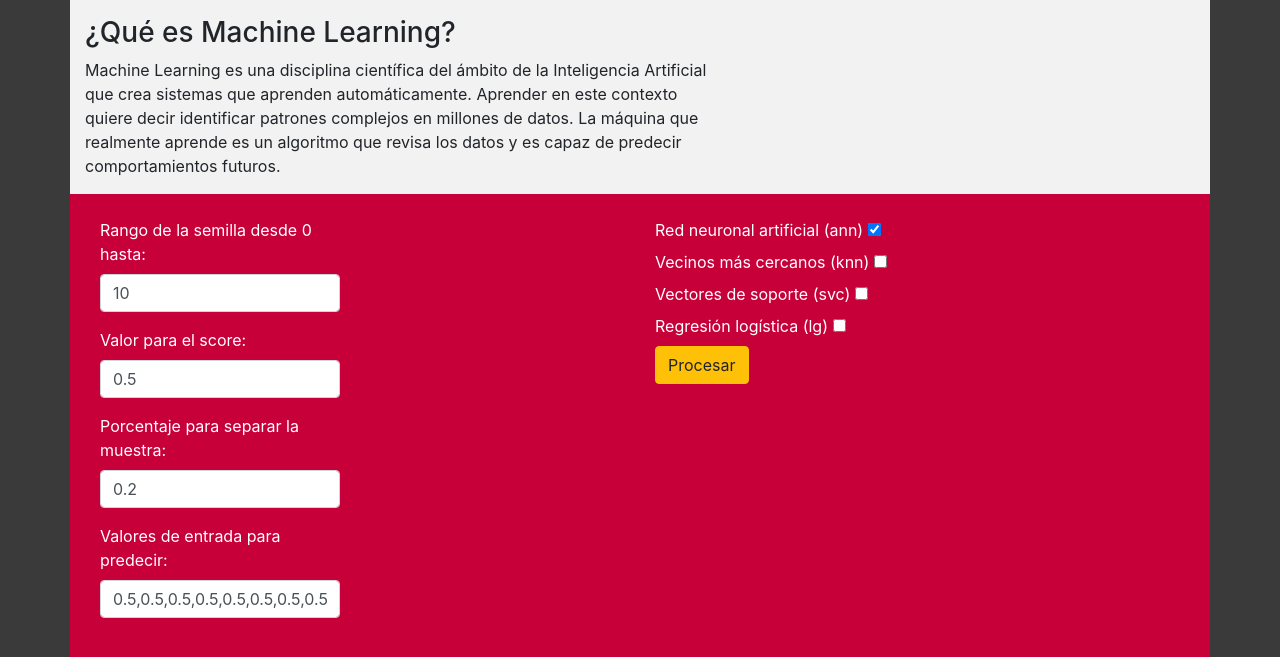
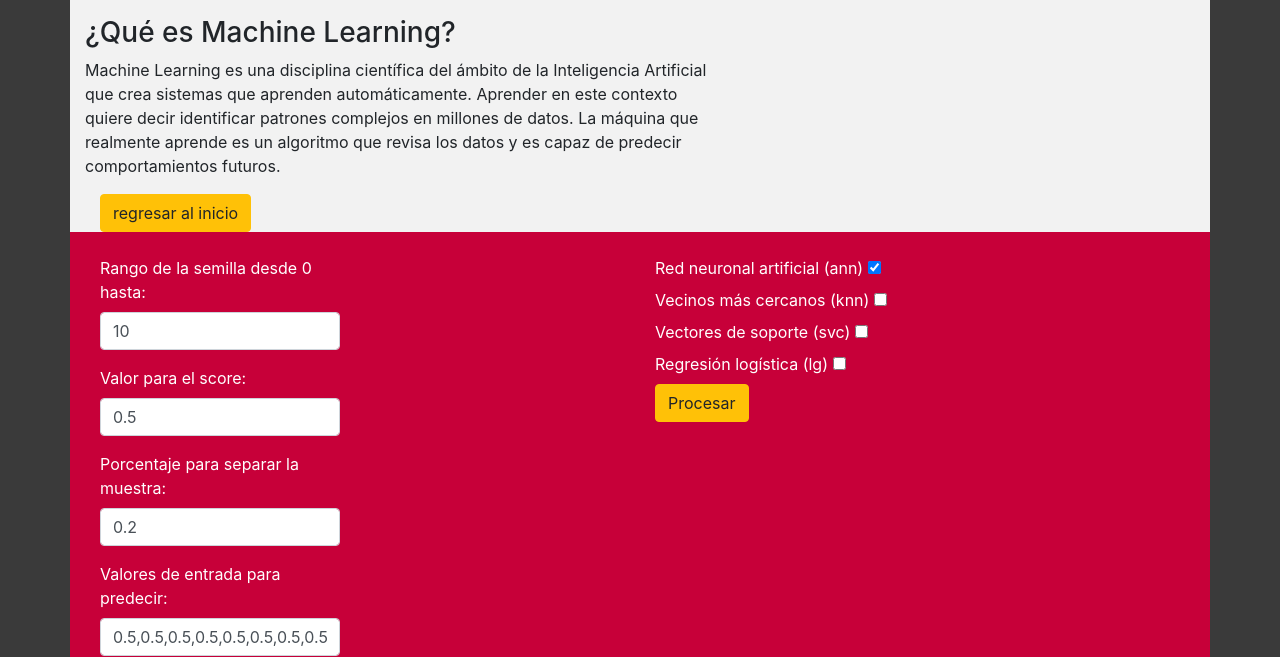
Before and after one commit to Sebastian-MG/Aplicacion, a Flask app: template templates/ML.html in a window 1280 px wide. Shown: the part 46-703 px from the top of the page. Run offline with Flask 2, Linux system fonts and the light colour scheme; the template is opened without the code that fills it, so the values that code supplies are empty; some libraries are stand-ins or nearby versions.

Commit message:
Add files via upload

```diff
--- a/templates/ML.html
+++ b/templates/ML.html
@@ -22,6 +22,11 @@
                 <h3>¿Qué es Machine Learning?</h3>
                 <p>Machine Learning es una disciplina científica del ámbito de la Inteligencia Artificial que crea sistemas que aprenden automáticamente. Aprender en este contexto quiere decir identificar patrones complejos en millones de datos. La máquina que realmente aprende es un algoritmo que revisa los datos y es capaz de predecir comportamientos futuros.</p>
                 </p>
+                <div class="col-md-6 color2 segment-tow">
+                    <form action="/index.html" , method="POST" , enctype="multipart/form-data">
+                        <button type="submit" class="btn btn-warning"> regresar al inicio</button>
+                    </form>
+                </div>
             </article>
         </section>
         <!-- Formulario -->
```
